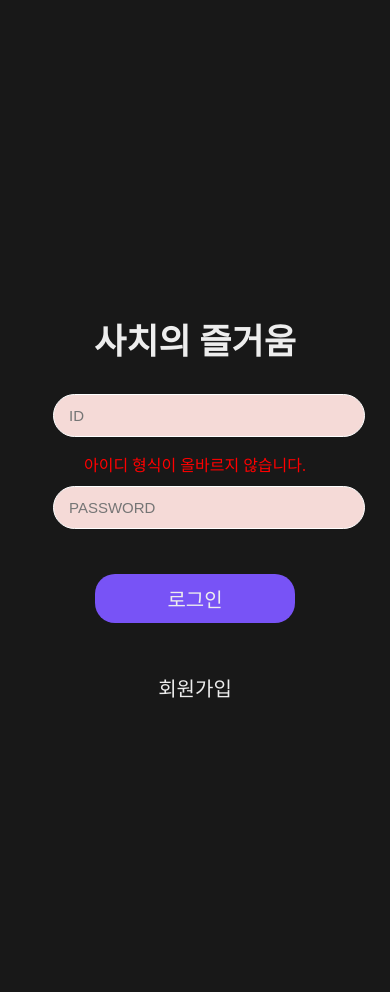
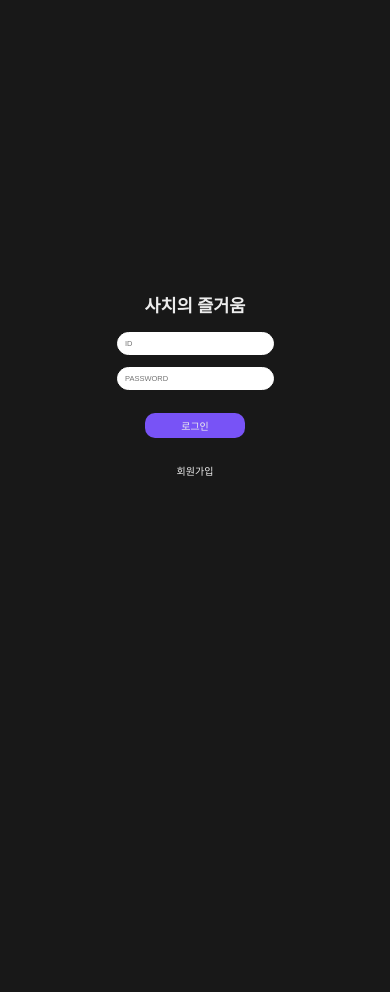
Before and after one commit to JeekLee/hanghae_luxury, a Flask app: page / in a window 390 px wide. After the commit the page ends 476 px from the top, so only its background shows below. Run offline with Flask 2, Linux system fonts and the light colour scheme; some libraries are stand-ins or nearby versions.

```diff
--- a/app.py
+++ b/app.py
@@ -8,7 +8,7 @@ from views.itempage import itempage
 
 app = Flask(__name__)
 
-app.register_blueprint(login, url_prefix="/login")
+app.register_blueprint(login, url_prefix="/home")
 app.register_blueprint(register, url_prefix="/register")
 app.register_blueprint(mainpage, url_prefix="/mainpage")
 app.register_blueprint(addpage, url_prefix="/addpage")
--- a/static/css/login.css
+++ b/static/css/login.css
@@ -78,3 +78,58 @@ button {
     color: var(--color-graywhite);
     text-decoration: none;
 }
+
+@media (max-width: 500px){
+    .login_wrapper {
+    padding: 90px 27.5px;
+    margin: 190px auto;
+    text-align: center;
+}
+
+h1 {
+    font-size: 17.5px;
+    color: var(--color-graywhite);
+    margin-bottom: 15px;
+}
+
+form input {
+    font-size: 7.5px;
+    width: 140px;
+    outline: none;
+    border: 0.5px solid #fff;
+    padding: 6px 7.5px;
+    margin-bottom: 12.5px;
+    border-radius: 12.5px;
+}
+
+button {
+    font-size: 10px;
+    margin-top: 10px;
+    padding: 5px 0;
+    border-radius: 10px;
+    outline: none;
+    border: none;
+    width: 100px;
+    color: var(--color-graywhite);
+    cursor: pointer;
+    background: var(--color-point-2);
+    text-align: center;
+    transition: all 0.9s;
+}
+
+.login_btn:hover {
+    box-shadow: 120px 0 0 0 rgba(0, 0, 0, 0.25) inset,
+    -120px 0 0 0 rgba(0, 0, 0, 0.25) inset;
+}
+
+.go_register {
+    font-size: 10px;
+    margin-top: 25px;
+    color: var(--color-graywhite);
+
+}
+.go_register a {
+    color: var(--color-graywhite);
+    text-decoration: none;
+}
+}
--- a/static/js/login.js
+++ b/static/js/login.js
@@ -3,13 +3,13 @@
 const LOGIN_ID = document.getElementById('login_id');
 const LOGIN_PWD = document.getElementById('login_pwd');
 const LOGIN_BTN = document.getElementById('login_btn');
-const VERIFY_ID = document.getElementById('verify_id');
-const VERIFY_PWD = document.getElementById('verify_pwd1');
+const VERIFY_LOGINID = document.getElementById('verify_loginid');
+const VERIFY_LOGINPWD = document.getElementById('verify_loginpwd');
 
 //flags
 
-var FLAGID = false;
-var FLAGPWD = false;
+var FLAGLOGINID = false;
+var FLAGLOGINPWD = false;
 
 $(document).ready(function () {
     console.log('login.js called');
@@ -25,12 +25,14 @@ $(document).ready(function () {
     });
 });
 
-//로그인 함수
+//로그인
 function login() {
     $.ajax({
         type: "POST",
-        url: "/api/login",
-        data: {id_give: $('#id').val(), pw_give: $('#pwd').val()},
+        url: "/login/apilogin",
+        data: {
+            id_give: $('#login_id').val(),
+            pw_give: $('#login_pwd').val()},
         success: function (response) {
             if (response['result'] == 'success') {
                 //로그인이 정상적으로 되면, 토큰을 받아온다.
@@ -47,38 +49,42 @@ function login() {
     })
 }
 
+function verify() {
 // ID 확인
     if (LOGIN_ID.value.length >= 5 && LOGIN_ID.value.length <= 15) {
         LOGIN_ID.style.backgroundColor = "#EDEDED";
-    VERIFY_ID.style.color = "#0095F6";
-    VERIFY_ID.innerText = ' ';
-    FLAGID = true;
+        VERIFY_LOGINID.style.color = "#0095F6";
+        VERIFY_LOGINID.innerText = ' ';
+        FLAGLOGINID = true;
     } else {
         LOGIN_ID.style.backgroundColor = "#f5dad7";
-    VERIFY_ID.style.color = "red";
-    VERIFY_ID.innerText = '아이디 형식이 올바르지 않습니다.';
-    VERIFY_ID.style.marginTop = "-10px";
-    VERIFY_ID.style.marginBottom = "10px";
-    FLAGID = false;
+        VERIFY_LOGINID.style.color = "red";
+        VERIFY_LOGINID.innerText = '아이디 형식이 올바르지 않습니다.';
+        VERIFY_LOGINID.style.marginBottom = "15px";
+        FLAGLOGINID = false;
     }
 
 // PW 확인
     if (LOGIN_PWD.value.length >= 5 && LOGIN_PWD.value.length <= 15) {
         LOGIN_PWD.style.backgroundColor = "#EDEDED";
-    VERIFY_PWD.style.color = "#0095F6";
-    VERIFY_PWD.innerText = ' ';
-    FLAGPWD = true;
+        VERIFY_LOGINPWD.style.color = "#0095F6";
+        VERIFY_LOGINPWD.innerText = ' ';
+        FLAGLOGINPWD = true;
     } else {
         LOGIN_PWD.style.backgroundColor = "#f5dad7";
-    VERIFY_PWD.style.color = "red";
-    VERIFY_PWD.innerText = 'PW 형식이 올바르지 않습니다.';
-    FLAGPWD = false;
+        VERIFY_LOGINPWD.style.color = "red";
+        VERIFY_LOGINPWD.innerText = 'PW 형식이 올바르지 않습니다.';
+        FLAGLOGINPWD = false;
     }
 // 확인하고 버튼 활성화
-if (FLAGID == true && FLAGPWD == true) {
+    if (FLAGLOGINID == true && FLAGLOGINPWD == true) {
         LOGIN_BTN.style.backgroundColor = "#7853F6";
         LOGIN_BTN.disabled = false;
     } else {
         LOGIN_BTN.style.backgroundColor = "#8E8E8E";
         LOGIN_BTN.disabled = true;
     }
+}
+LOGIN_ID.addEventListener('keyup', verify);
+LOGIN_PWD.addEventListener('keyup', verify);
+LOGIN_BTN.addEventListener('click', login);
--- a/templates/login.html
+++ b/templates/login.html
@@ -2,21 +2,22 @@
 <html lang="en">
 <head>
     <meta charset="UTF-8">
+    <meta name="viewport" content="width=device-width, initial-scale=1.0">
     <!--  CSS연결    -->
     <link rel="stylesheet" href="{{url_for('static', filename='css/login.css')}}"/>
     <script src="https://ajax.googleapis.com/ajax/libs/jquery/3.4.1/jquery.min.js"></script>
     <script src="https://cdnjs.cloudflare.com/ajax/libs/jquery-cookie/1.4.1/jquery.cookie.js"></script>
     <title>사치의 즐거움</title>
+
 </head>
-
 <body>
 <div class="login_wrapper">
     <h1>사치의 즐거움</h1>
     <form class="login_form">
         <input type="text" id="login_id" name="id" placeholder="ID">
-        <div id="verify_id" class="msg"></div>
+        <div id="verify_loginid" class="msg"></div>
         <input type="password" id="login_pwd" name="id" placeholder="PASSWORD">
-        <div id="verify_pw" class="msg"></div>
+        <div id="verify_loginpwd" class="msg"></div>
         <button id="login_btn" class="login_btn" type="button" disabled>로그인</button>
     </form>
     <div class="go_register">
--- a/templates/register.html
+++ b/templates/register.html
@@ -2,6 +2,7 @@
 <html lang="en">
 <head>
     <meta charset="UTF-8">
+    <meta name="viewport" content="width=device-width, initial-scale=1.0">
     <!--  CSS연결    -->
     <link rel="stylesheet" href="{{url_for('static', filename='css/register.css')}}"/>
     <script src="https://ajax.googleapis.com/ajax/libs/jquery/3.4.1/jquery.min.js"></script>
@@ -21,7 +22,7 @@
         <input type="password" id="register_pwd2" name="id"
                placeholder="RE-ENTER PASSWORD">
         <div id="verify_pwd2" class="msg"></div>
-        <button id="register_btn" class="register_btn" type="button" onclick="register()" disabled>가입하기</button>
+        <button id="register_btn" class="register_btn" type="button" disabled>가입하기</button>
     </form>
     <div class="go_login">
         <a href="{{ url_for('login.index') }}">로그인</a>
--- a/views/login.py
+++ b/views/login.py
@@ -12,7 +12,7 @@ SECRET_KEY = 'SPARTA'
 login = Blueprint("login", __name__, template_folder="templates")
 
 
-@login.route('/home')
+@login.route('/login')
 def index():
     return render_template('login.html')
 
@@ -22,20 +22,7 @@ def register():
     return render_template('register.html')
 
 
-@login.route('/')
-def home():
-    token_receive = request.cookies.get('mytoken')
-    try:
-        payload = jwt.decode(token_receive, SECRET_KEY, algorithms=['HS256'])
-        user_info = db.user.find_one({"id": payload['id']})
-        return render_template('mainpage.html', ID=user_info["id"])    #메인페이지로
-    except jwt.ExpiredSignatureError:
-        return redirect(url_for("login", msg="로그인 시간이 만료되었습니다."))
-    except jwt.exceptions.DecodeError:
-        return redirect(url_for("login", msg="로그인 정보가 존재하지 않습니다."))
-
-
-@login.route('/api/login', methods=['POST'])
+@login.route("/apilogin", methods=["POST"])
 def api_login():
     id_receive = request.form['id_give']
     pw_receive = request.form['pw_give']
@@ -83,3 +70,16 @@ def api_valid():
         return jsonify({'result': 'fail', 'msg': '로그인 시간이 만료되었습니다.'})
     except jwt.exceptions.DecodeError:
         return jsonify({'result': 'fail', 'msg': '로그인 정보가 존재하지 않습니다.'})
+
+
+@login.route('/')
+def home():
+    token_receive = request.cookies.get('mytoken')
+    try:
+        payload = jwt.decode(token_receive, SECRET_KEY, algorithms=['HS256'])
+        user_info = db.user.find_one({"id": payload['id']})
+        return render_template('mainpage.html', ID=user_info["id"])    #메인페이지로?
+    except jwt.ExpiredSignatureError:
+        return redirect(url_for("login", msg="로그인 시간이 만료되었습니다."))
+    except jwt.exceptions.DecodeError:
+        return redirect(url_for("login", msg="로그인 정보가 존재하지 않습니다."))
```
Also changed, not shown: static/css/register.css (+74 -0 lines), static/js/register.js (+44 -49 lines), views/register.py (+12 -7 lines). Lines whose indentation alone changed are shown as unchanged.
